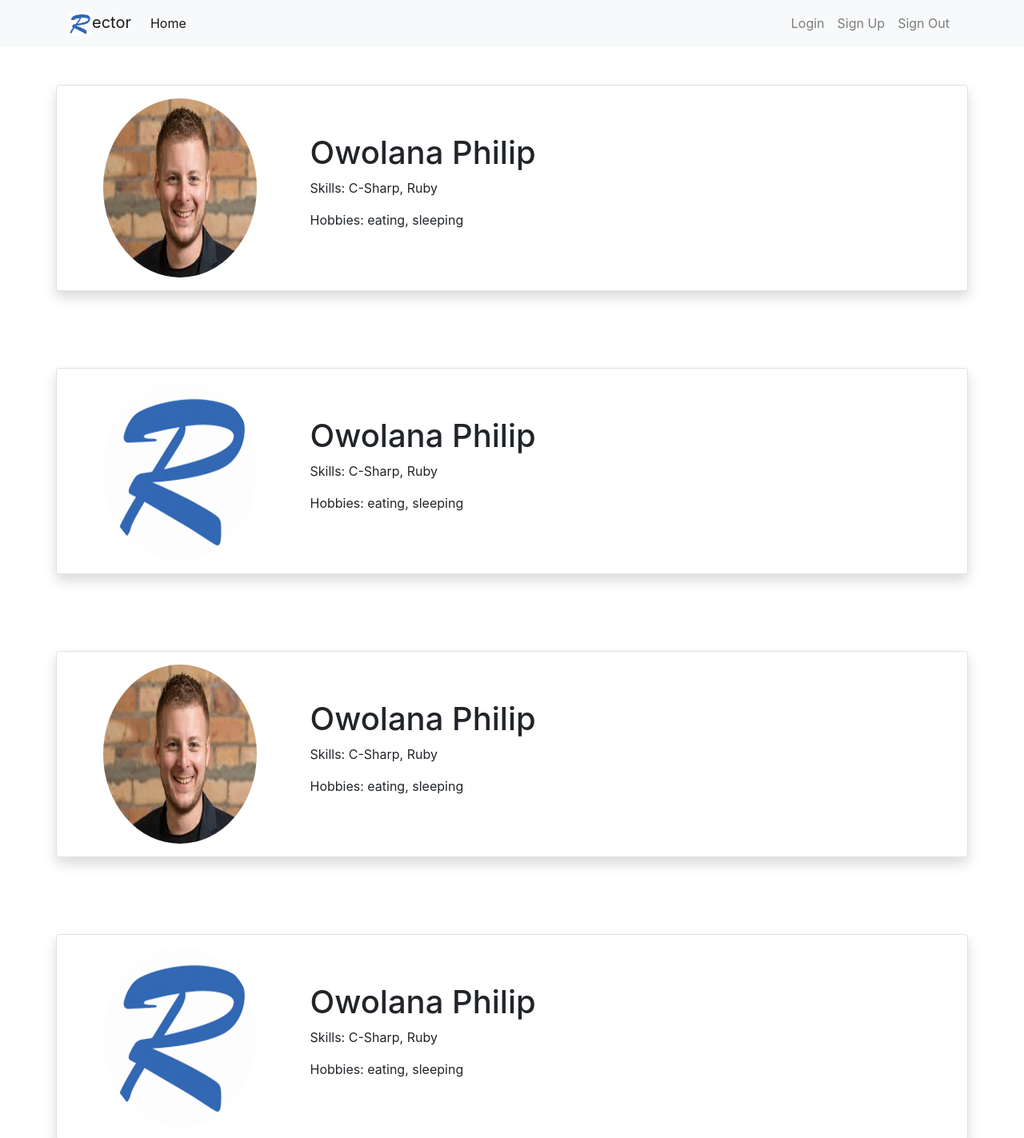
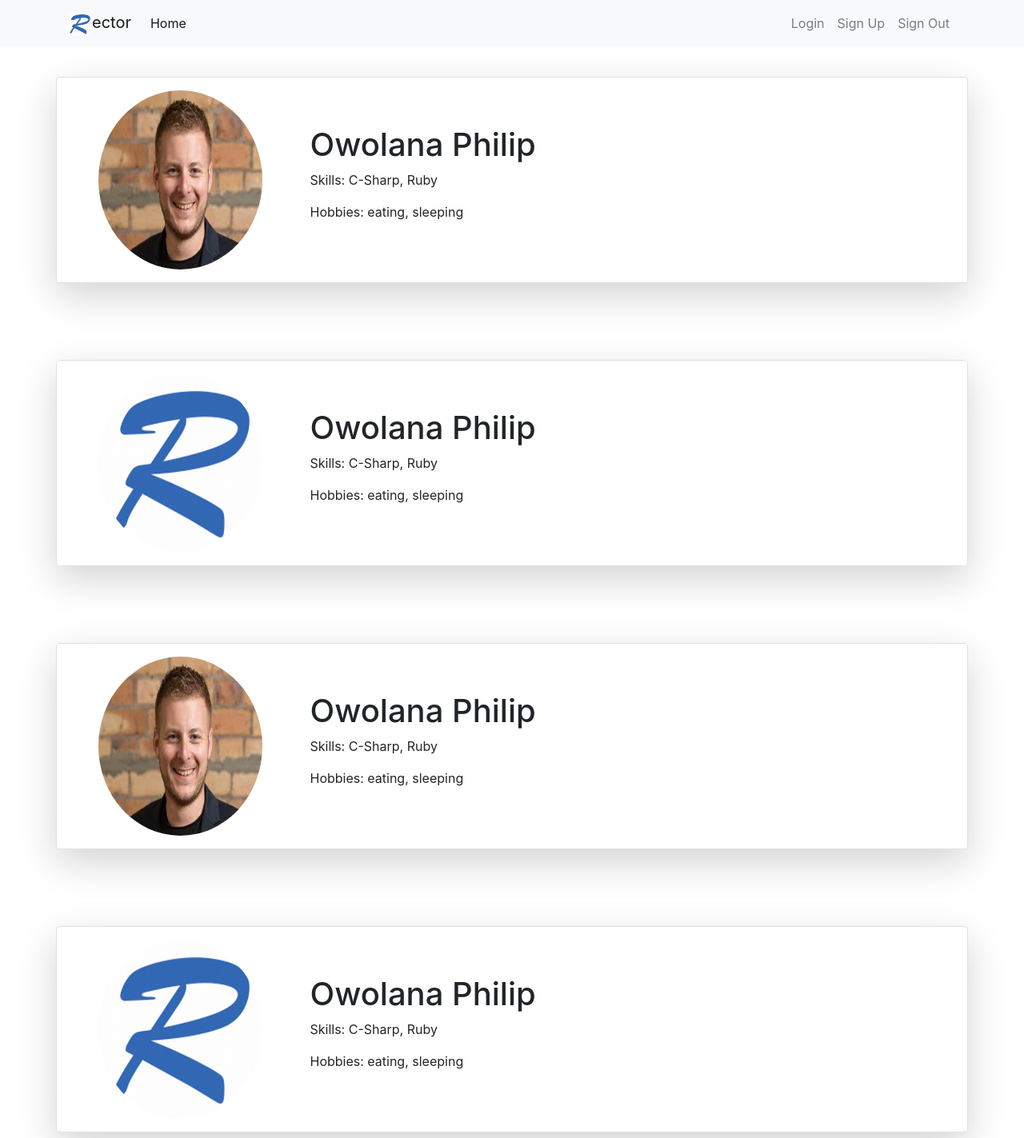
Before and after one commit to Tomesyy/Rector, a website: page Frontend/directory.html in a window 1280 px wide. Shown: the top 1423 px of the page at 80% size. Drawn offline with nearby package versions, Linux system fonts and the light colour scheme.

Commit message:
add little changes to directory page

```diff
--- a/Frontend/directory.html
+++ b/Frontend/directory.html
@@ -8,7 +8,7 @@
     <title>Rector</title>
 </head>
 <body>
-    <nav class="navbar navbar-expand-lg navbar-light bg-light">
+    <nav class="navbar navbar-expand-lg navbar-light bg-light fixed-top">
         <div class="container">
             <a class="navbar-brand" href="#">
                 <img src="./imgs/logo.png" width="30" height="30" alt="">ector
@@ -39,10 +39,10 @@
     </nav>
 
 
-    <div class="container pt-5">
-        <div class="row align-items-center border p-3 rounded shadow p-3 mb-5 bg-white rounded" style="border-color: gray">
+    <div class="container pt-5 mt-5">
+        <div class="row align-items-center border p-3 rounded shadow-lg p-3 mb-5 bg-white rounded" style="border-color: gray">
             <div class="d-flex col-md-3 justify-content-center">
-                <img src="./imgs/test.jpg" alt="" class="rounded-circle" style=" width:78%; height: 28vh; ">
+                <img src="./imgs/test.jpg" alt="" class="rounded-circle" style=" width:16vw; height: 28vh; ">
             </div>
             <div class="col-md-9 pl-4 text-center text-md-left pt-4 pt-md-0">
                 <h1>Owolana Philip</h1>
@@ -52,10 +52,10 @@
         </div>
     </div>
 
-    <div class="container pt-5">
-        <div class="row align-items-center border p-3 rounded shadow p-3 mb-5 bg-white rounded" style="border-color: gray">
+    <div class="container pt-5 mt-5">
+        <div class="row align-items-center border p-3 rounded shadow-lg p-3 mb-5 bg-white rounded" style="border-color: gray">
             <div class="d-flex col-md-3 justify-content-center">
-                <img src="./imgs/logo.png" alt="" class="rounded-circle w-90" style=" width:78%; height: 28vh; ">
+                <img src="./imgs/logo.png" alt="" class="rounded-circle w-90" style=" width:16vw; height: 28vh; ">
             </div>
             <div class="col-md-9 pl-4 text-center text-md-left pt-4 pt-md-0">
                 <h1>Owolana Philip</h1>
@@ -65,10 +65,10 @@
         </div>
     </div>
 
-    <div class="container pt-5">
-        <div class="row align-items-center border p-3 rounded shadow p-3 mb-5 bg-white rounded" style="border-color: gray">
+    <div class="container pt-5 mt-5">
+        <div class="row align-items-center border p-3 rounded shadow-lg p-3 mb-5 bg-white rounded" style="border-color: gray">
             <div class="d-flex col-md-3 justify-content-center">
-                <img src="./imgs/test.jpg" alt="" class="rounded-circle" style=" width:78%; height: 28vh; ">
+                <img src="./imgs/test.jpg" alt="" class="rounded-circle" style=" width:16vw; height: 28vh; ">
             </div>
             <div class="col-md-9 pl-4 text-center text-md-left pt-4 pt-md-0">
                 <h1>Owolana Philip</h1>
@@ -78,10 +78,10 @@
         </div>
     </div>
 
-    <div class="container pt-5">
-            <div class="row align-items-center border p-3 rounded shadow p-3 mb-5 bg-white rounded" style="border-color: gray">
+    <div class="container pt-5 mt-5">
+            <div class="row align-items-center border p-3 rounded shadow-lg p-3 mb-5 bg-white rounded" style="border-color: gray">
                 <div class="d-flex col-md-3 justify-content-center">
-                    <img src="./imgs/logo.png" alt="" class="rounded-circle w-90" style=" width:78%; height: 28vh; ">
+                    <img src="./imgs/logo.png" alt="" class="rounded-circle w-90" style=" width:16vw; height: 28vh; ">
                 </div>
                 <div class="col-md-9 pl-4 text-center text-md-left pt-4 pt-md-0">
                     <h1>Owolana Philip</h1>
```
